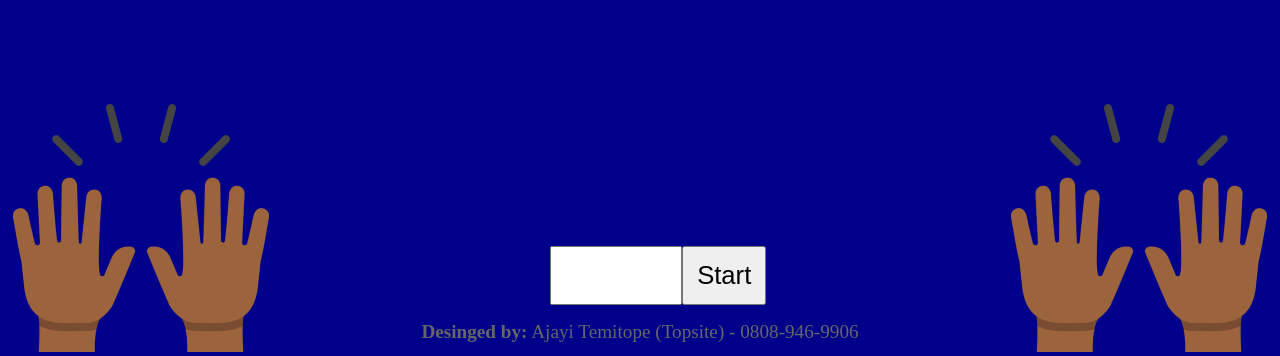
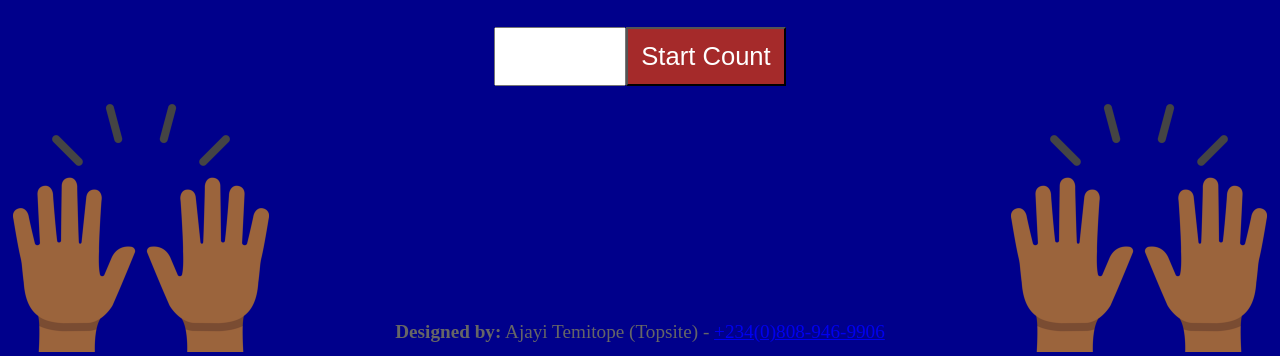
Before and after one commit to topsitech/halleluyah-counter, a plain HTML site: page index.html in a window 1280 px wide. Shown: the part 444-800 px from the top of the page. Drawn offline with Linux system fonts and the light colour scheme.

Commit message:
Add files via upload

```diff
--- a/index.html
+++ b/index.html
@@ -17,9 +17,9 @@
 	<div id="hand_left"><img src="hallelujah.png" alt=""></div>
 	<div id="hand_right"><img src="hallelujah.png" alt=""></div>
 	<div style="text-align: center;" id="entry">
-		<input type="text" id="num"><button onclick="startCount()">Start</button>
+		<input type="text" id="num"><button onclick="startCount()">Start Count</button>
 	</div>
-	<div class="credit"><b>Desinged by:</b> Ajayi Temitope (Topsite) - 0808-946-9906</div>
+	<div class="credit"><b>Designed by:</b> Ajayi Temitope (Topsite) - <a href="tel:+23408089469906">+234(0)808-946-9906</a></div>
 
 </body>
 </html>
--- a/script.js
+++ b/script.js
@@ -14,5 +14,5 @@
 						document.getElementById("countdown").innerHTML = timeleft;
 				}
 				timeleft += 1;
-			}, 1250);
+			}, 1050);
 		}
--- a/style.css
+++ b/style.css
@@ -20,9 +20,12 @@
 			padding: 1vw;
 		}
 		button{
+			margin-top: 30px;
 			text-align: center;
 			font-size: 2vw;
 			padding: 1vw;
+			background: brown;
+			color: white;
 		}
 		#hand_right{
 			position: fixed;
@@ -37,12 +40,7 @@
 		img{
 			width: 20vw;
 		}
-		#entry{
-			position: fixed;
-			bottom: 4vw;
-			left: 50%;
-			margin-left: -7vw;
-		}
+
 		.credit {
 		  position: fixed;
 		  bottom: 1vw;
```
